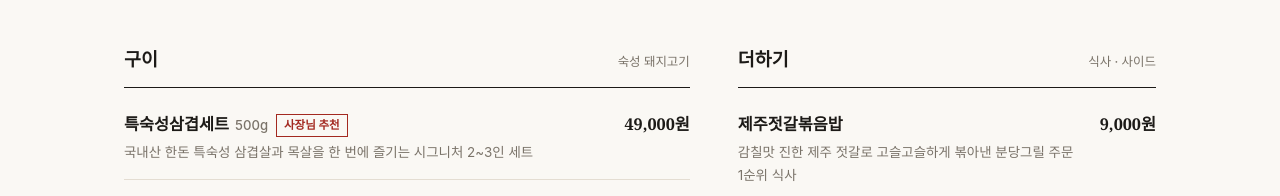
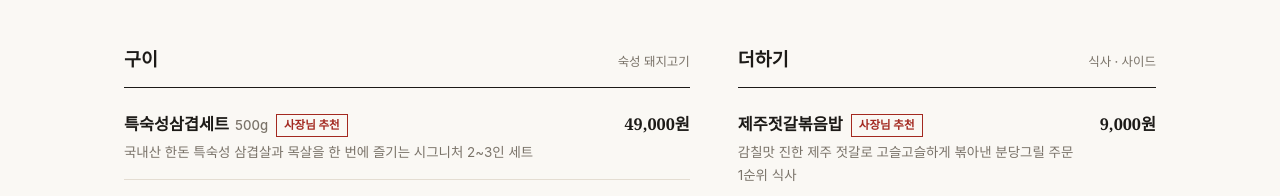
Before and after one commit to bdgrill-admin/store-salary-auto, a plain HTML site: page docs/index.html in a window 1280 px wide. Shown: the part 2521-2717 px from the top of the page. Drawn offline with Linux system fonts and the light colour scheme; a web font is replaced by a local one.

Commit message:
chore: 통합관리시스템에서 홈페이지 차림표·정보 업데이트

```diff
--- a/docs/index.html
+++ b/docs/index.html
@@ -662,7 +662,7 @@
             <ul class="menu-list">
               <li class="menu-row">
                 <div class="menu-row-left">
-                  <div class="menu-item-name">제주젓갈볶음밥</div>
+                  <div class="menu-item-name">제주젓갈볶음밥<span class="tag-rec">사장님 추천</span></div>
                   <div class="menu-item-sub">감칠맛 진한 제주 젓갈로 고슬고슬하게 볶아낸 분당그릴 주문 1순위 식사</div>
                 </div>
                 <div class="menu-item-price">9,000원</div>
```
